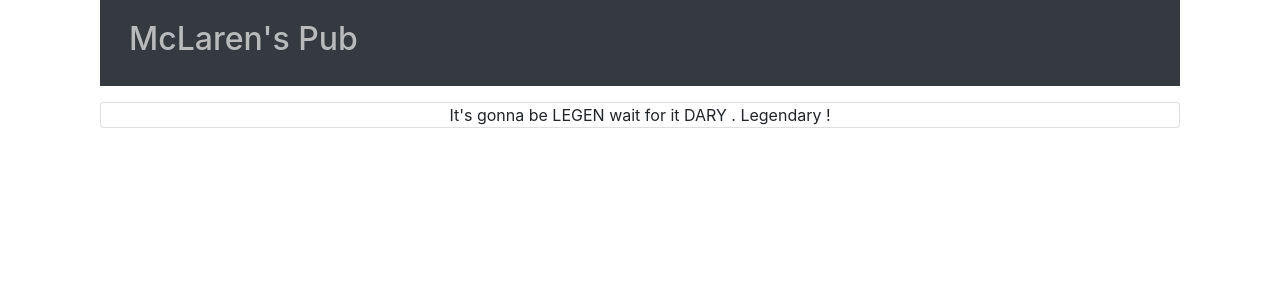
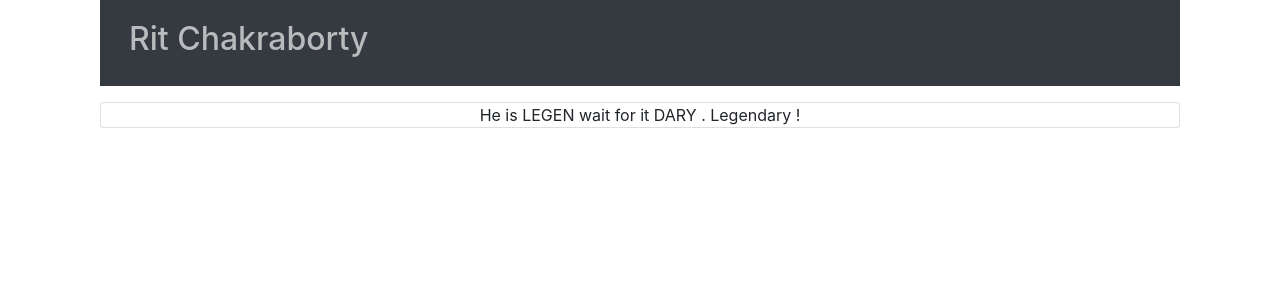
Before and after one commit to Rit-Chakraborty/thisisme, a PHP site: page / in a window 1280 px wide. Shown: the top 300 px of the page. Run offline with PHP 8.4, Linux system fonts and the light colour scheme.

Commit message:
Update index.php

```diff
--- a/index.php
+++ b/index.php
@@ -2,7 +2,7 @@
 	<head>
 		<meta charset="utf-8">
 		<meta name="viewport" content="width=device-width,initial-scale=1.0">
-		<title>Mclaren's Pub</title>
+		<title>My Folio</title>
 		<link rel="stylesheet" href="./includes/bootstrap/css/bootstrap.css" />
 		<link rel="stylesheet" href="./includes/bootstrap/css/bootstrap.min.css" />
 		<link rel="stylesheet" href="./includes/bootstrap/css/bootstrap-grid.css" />
@@ -25,13 +25,13 @@
 			<div class="nav navbar mx-auto text-center bg-dark mb-3">
 				<div class=" navbar-brand disabled">
 					<a href="#" class="btn disabled">
-						<h2 class="text-white">  McLaren's Pub </h2>
+						<h2 class="text-white">  Rit Chakraborty </h2>
 					</a>
 				</div>
 			</div>
 
 			<div class="card mx-auto text-center">
-				It's gonna be LEGEN wait for it DARY . Legendary !
+				He is LEGEN wait for it DARY . Legendary !
 			</div>
 
 		</div>
```
